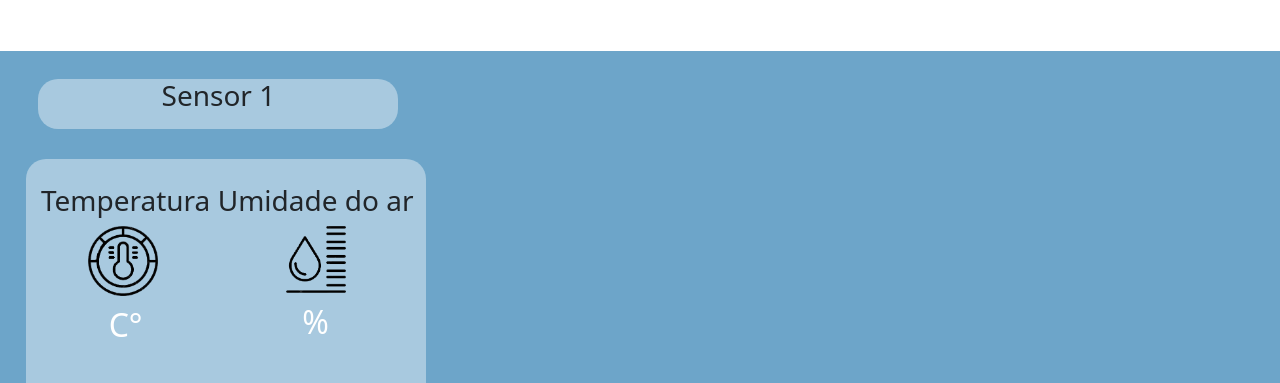
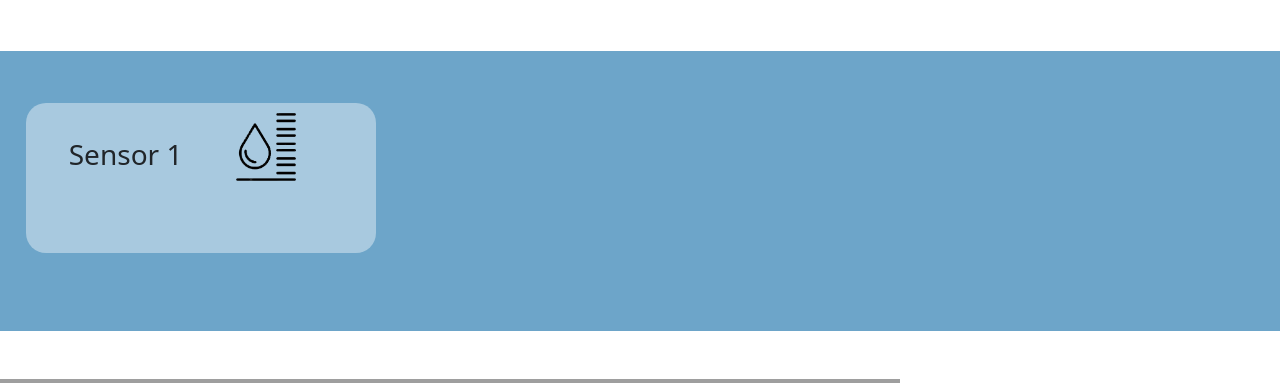
Before and after one commit to CarlosHMms/agricultura4ponto0, a PHP site: page /sensordados.php?datainicio=1 in a window 1280 px wide. Shown: the part 121-504 px from the top of the page. Run offline with PHP 8.4, Linux system fonts and the light colour scheme; data that the repository does not hold is empty; some libraries are stand-ins or nearby versions; grey boxes are pictures that could not be loaded.

Commit message:
painel 1

```diff
--- a/css/stylepage2.css
+++ b/css/stylepage2.css
@@ -122,44 +122,34 @@ header {
     margin-top: 4%;
     background-color: rgb(109, 165, 201);
     width: 100%;
-    height: 450px;
+    height: 280px;
 }
 .conteiner{
-    top: 35%;
+    top: 28%;
     left: 2%;
     position: absolute;
     display: flex;
 }
 .widget{
-    width: 400px;
-    height: 300px;
+    width: 350px;
+    height: 150px;
     border-radius: 20px;
     background: rgba(299, 299, 299, 0.4);
 }
 
 .widget .left{
+    top: 10px;
     position: absolute;
     left: 0;
     width: 200px;
 }
 .widget .right {
+    top: 10px;
     position: absolute;
     right: 10px;
     width: 200px;
 }
-.temp-icon{
-    width: 35%;
-    margin-bottom: 0;
-    display: block;
-    margin-left: auto;
-    margin-right: 34%;
-}
-.temp-status{
-    color: #fff;
-    text-align: center;
-    margin-top: 10px;
-    font-size: 2em;
-}
+
 .umi-icon {
     width: 30%;
     margin-bottom: 0;
@@ -168,12 +158,6 @@ header {
     margin-right: auto;
 }
 
-.umi-status {
-    color: #fff;
-    text-align: center;
-    margin-top: 10px;
-    font-size: 2em;
-}
 .titulot{
     margin-top: 25px;
     text-align: center;
@@ -193,27 +177,9 @@ header {
     margin: 5px 10px 5px;
     text-align: center;
     line-height: 100%;
+}
+.widget .bottom div h5 {
     font-size: 2em;
-}
-.bottom div span {
-    display: block;
     color: #fff;
 }
 /*titulo painel 1*/
-.conteiner1 {
-    top: 25%;
-    left: 3%;
-    position: absolute;
-}
-.widgetsens {
-    width: 360px;
-    height: 50px;
-    border-radius: 20px;
-    background: rgba(299, 299, 299, 0.4);
-}
-.top{
-    text-align: center;
-}
-
-
-/* Painel 2*/
--- a/sensordados.php
+++ b/sensordados.php
@@ -49,28 +49,17 @@
 	?>
 	<!--Inicio do Painel -->
 	<div class="bg"></div>
-	<div class="conteiner1">
-		<div class="widgetsens">
-			<div class="top">
-				<h3>Sensor 1</h3>
-			</div>
-		</div>
-	</div>
 	<div class="conteiner">
 		<div class="widget">
 			<div class="left">
-				<h3 class="titulot">Temperatura</h3>
-				<img class="temp-icon" src="imagens/term.png" alt="">
-				<h5 class="temp-status"><?php echo $dtemperatura ?> C°</h5>
+				<h3 class="titulot">Sensor 1</h3>
 			</div>
 			<div class="right">
-				<h3 class="titulou">Umidade do ar</h3>
 				<img class="umi-icon" src="imagens/umi.png" alt="">
-				<h5 class="umi-status"><?php echo $dumidade ?> %</h5>
 			</div>
 			<div class="bottom">
 				<div>
-					<h5 style="font-size: 0.83em;">Umidade do solo</h5><span><?php echo $dsensor1 ?></span>
+					<h5><?php echo $dsensor1 ?></h5>
 				</div>
 			</div>
 		</div>
```
